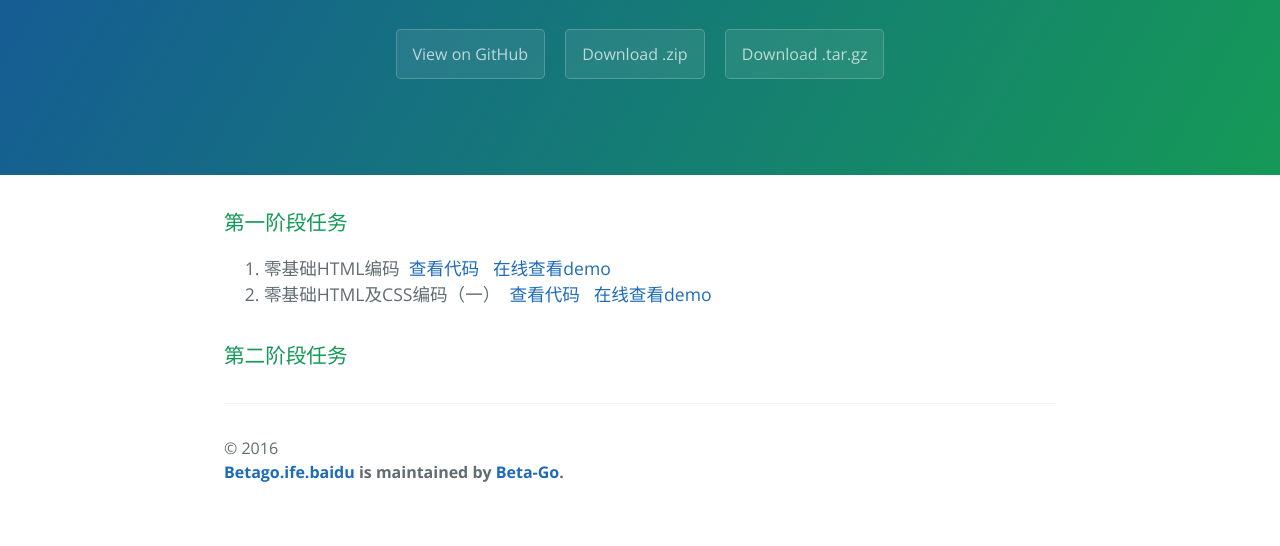
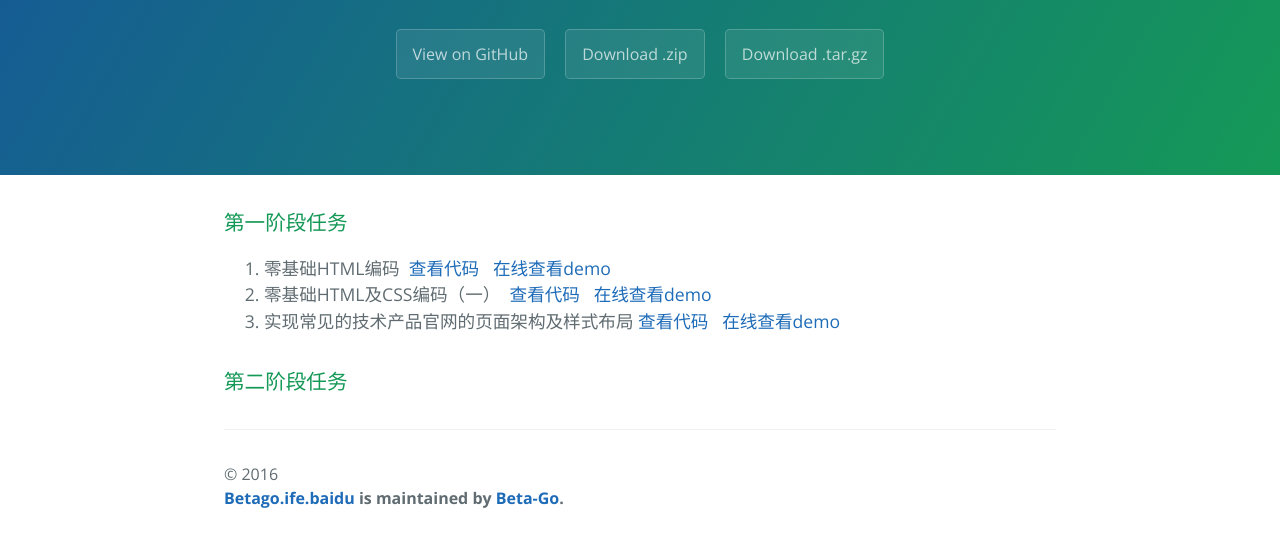
Before and after one commit to Beta-Go/BetaGo.ife.baidu, a plain HTML site: page index.html in a window 1280 px wide. Shown: the part 208-754 px from the top of the page. Drawn offline with nearby package versions, Linux system fonts and the light colour scheme.

Commit message:
updata task link for readme and index

```diff
--- a/index.html
+++ b/index.html
@@ -26,6 +26,7 @@
   <ol>
     <li>零基础HTML编码 &nbsp;<a href="https://github.com/Beta-Go/BetaGo.ife.baidu/tree/gh-pages/Spring/Stage1/Task1">查看代码</a>&nbsp;&nbsp;&nbsp;<a href="http://beta-go.github.io/BetaGo.ife.baidu/Spring/Stage1/Task1/index.html">在线查看demo</a></li>
      <li>零基础HTML及CSS编码（一） &nbsp;<a href="https://github.com/Beta-Go/BetaGo.ife.baidu/tree/gh-pages/Spring/Stage1/Task2">查看代码</a>&nbsp;&nbsp;&nbsp;<a href="http://beta-go.github.io/BetaGo.ife.baidu/Spring/Stage1/Task2/index.html">在线查看demo</a></li>
+     <li>实现常见的技术产品官网的页面架构及样式布局&nbsp;<a href="https://github.com/Beta-Go/BetaGo.ife.baidu/tree/gh-pages/Spring/Stage1/Task7">查看代码</a>&nbsp;&nbsp;&nbsp;<a href="http://beta-go.github.io/BetaGo.ife.baidu/Spring/Stage1/Task7/index.html">在线查看demo</a></li>
   </ol>
 </p>
 
```
Also changed, not shown: 1 other file.
